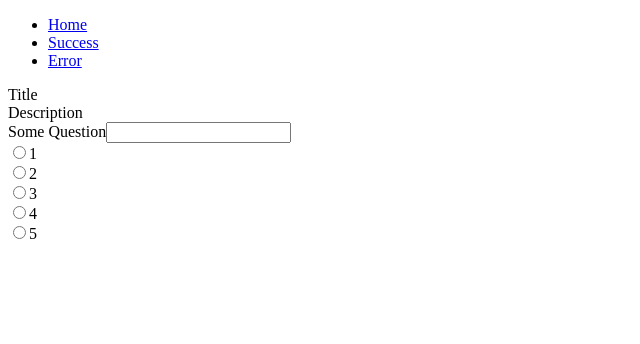
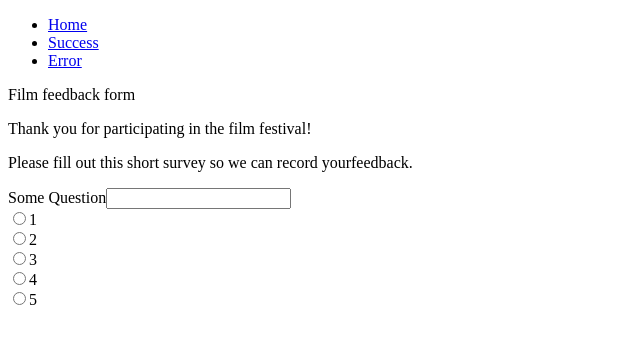
Before and after one commit to Kristina456/Online-survey, a React (Create React App) app: page / in a window 1280 px wide. Shown: the top 344 px of the page, without its empty margins (0-640 px from the left). Built offline with nearby package versions, Linux system fonts and the light colour scheme.

Commit message:
add title and description to the SurvayForm

```diff
--- a/src/components/SurvayForm.jsx
+++ b/src/components/SurvayForm.jsx
@@ -2,11 +2,13 @@ import React from "react";
 import RatingQuestion from "./questions/RatingQuestion";
 import TextQuestion from "./questions/TextQuestion";
 
-export default function SurvayForm() {
+export default function SurvayForm({ survay }) {
 	return (
 		<div>
-			<div>Title</div>
-			<div>Description</div>
+			<div>{survay.data.attributes.title}</div>
+			<div
+				dangerouslySetInnerHTML={{ __html: survay.data.attributes.description }}
+			></div>
 			<form>
 				<TextQuestion />
 				<RatingQuestion />
--- a/src/pages/SurvayPage.jsx
+++ b/src/pages/SurvayPage.jsx
@@ -3,9 +3,11 @@ import SurvayForm from "../components/SurvayForm";
 import { MockSurvay200 } from "../mocks/MockSurvay200";
 
 export default function SurvayPage() {
+	const survay = MockSurvay200;
+
 	return (
 		<div>
-			<SurvayForm />
+			<SurvayForm survay={survay} />
 		</div>
 	);
 }
```
